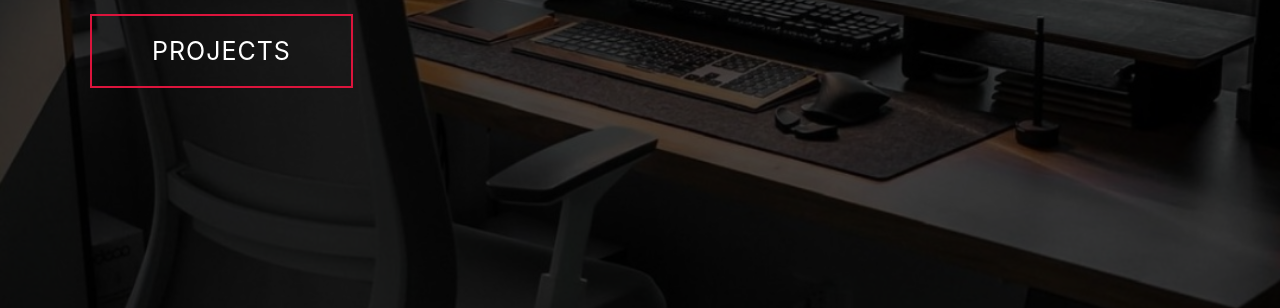
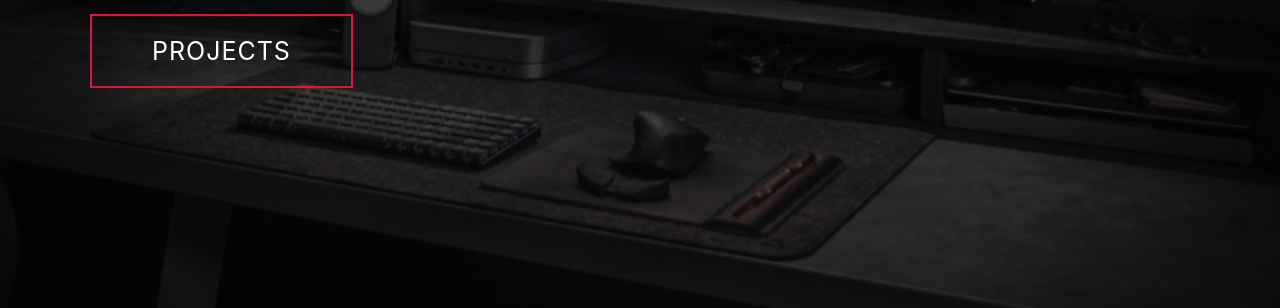
Before and after one commit to roqueheli/roqueheli-portfolio-v2.0, a React app: page /hero in a window 1280 px wide. Shown: the part 492-800 px from the top of the page. Built offline with nearby package versions, Linux system fonts and the light colour scheme.

Commit message:
change wallpaper again

```diff
--- a/src/styles/styles.css
+++ b/src/styles/styles.css
@@ -239,7 +239,7 @@ p {
 
 /* Hero Section */
 #hero {
-    background-image: url(../../public/images/wallpaper.jpeg);
+    background-image: url(../../public/images/wallpaper-2.jpeg);
     background-size: cover;
     background-position: center;
     position: relative;
```
Also changed, not shown: public/images/wallpaper-2.jpeg (added).
